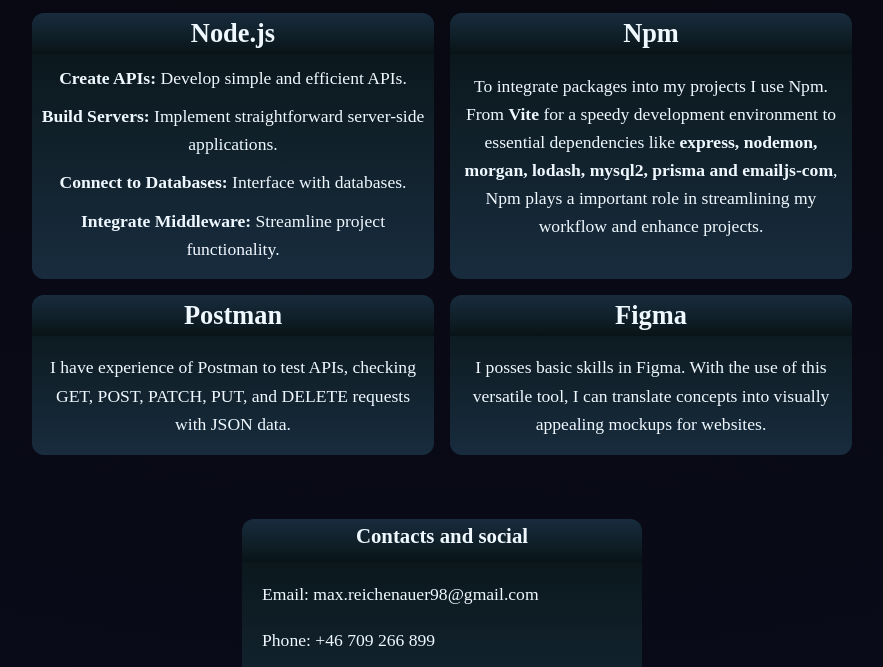
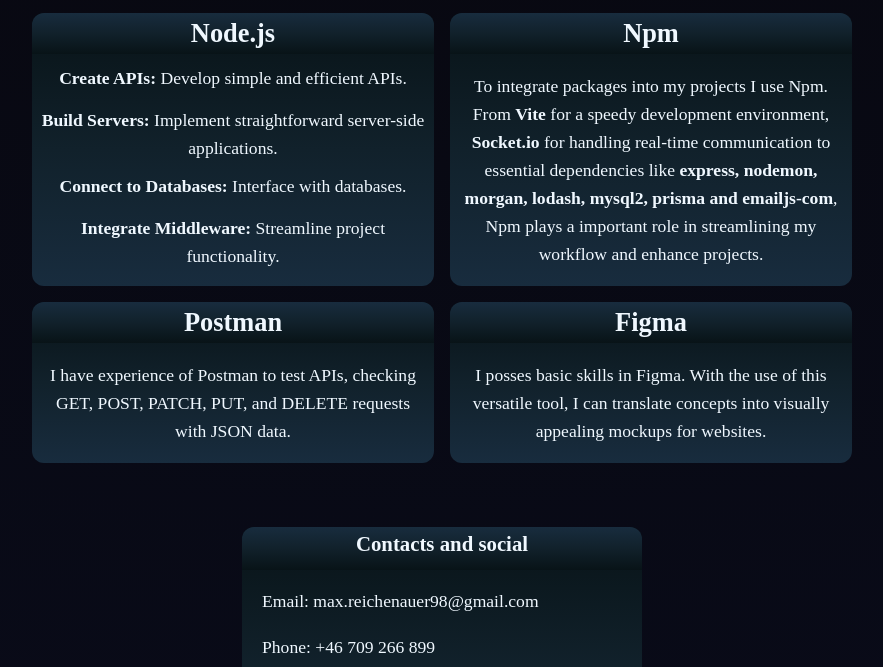
Before and after one commit to MReichenauer/Portfolio, a website built with Vite: page index.html in a window 1280 px wide. Shown: the part 1572-2239 px from the top of the page, without its empty margins (198-1081 px from the left). Built offline with nearby package versions, Linux system fonts and the light colour scheme; some packages are replaced by stand-ins of ours.

Commit message:
Added socket.io to packeges i used with npm

```diff
--- a/index.html
+++ b/index.html
@@ -192,8 +192,8 @@
 						<h3 class="prov">Npm</h3>
 						<p>
 							To integrate packages into my projects I use Npm. From
-							<strong>Vite</strong> for a speedy development environment to
-							essential dependencies like
+							<strong>Vite</strong> for a speedy development environment, <strong>Socket.io</strong> for handling real-time communication
+							to essential dependencies like
 							<strong
 								>express, nodemon, morgan, lodash, mysql2, prisma and
 								emailjs-com</strong
```
